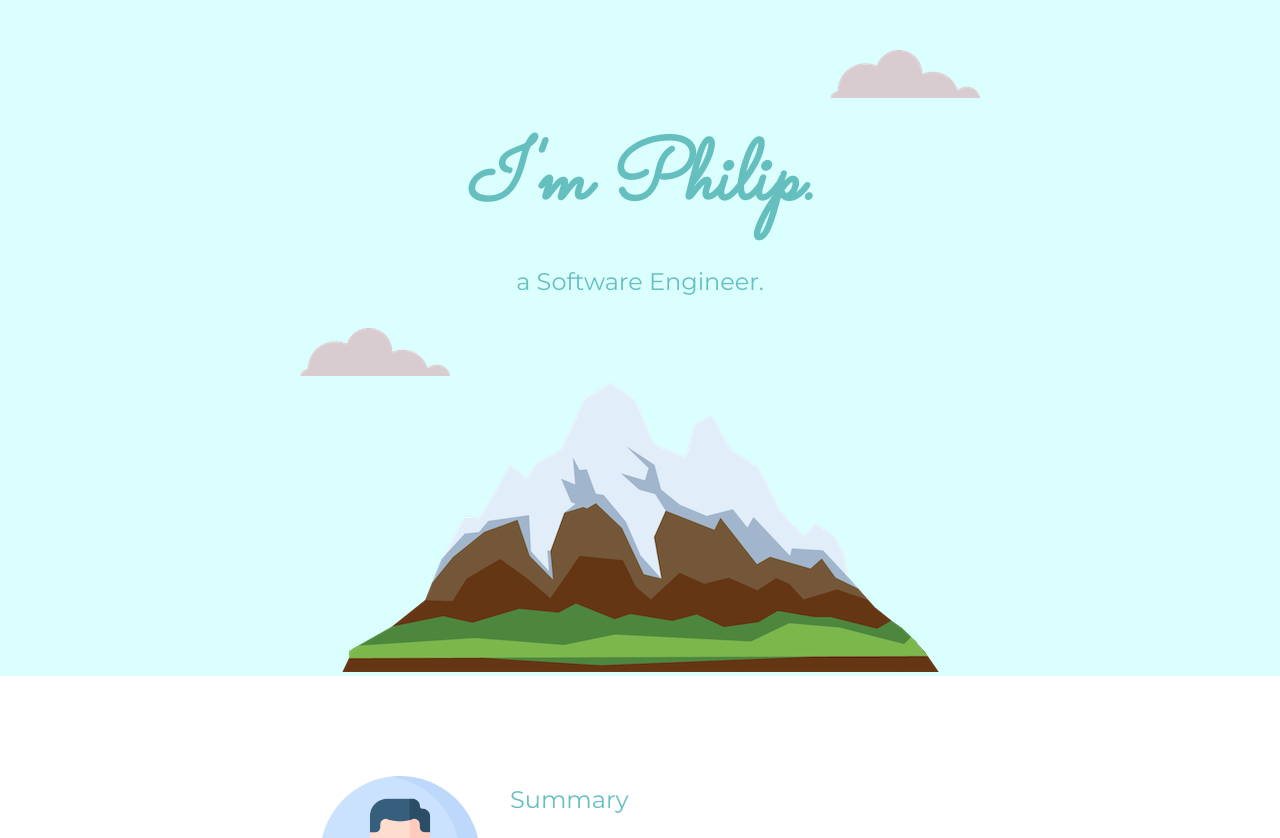
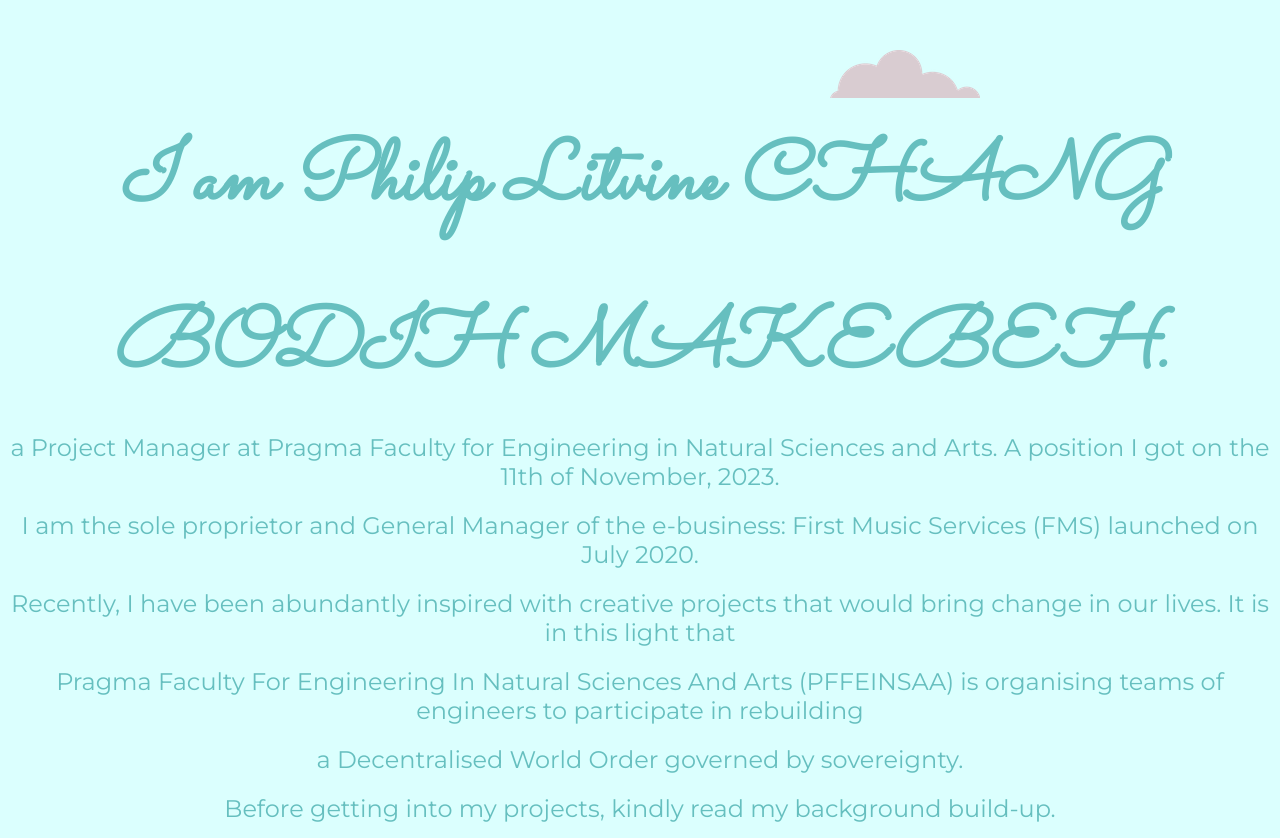
Before and after one commit to dphilipmakebeh/portfolio, a plain HTML site: page index2.html in a window 1280 px wide. Shown: the top 838 px of the page. Drawn offline with Linux system fonts and the light colour scheme.

Commit message:
Update and rename index.html to index2.html

```diff
--- a/index.html
+++ b/index2.html
@@ -12,8 +12,13 @@
     <body>
         <div class="div-intro">
             <img class="top-cloud" src="images/cloud.png" alt="cloud" />
-            <h1><em>I'm Philip.</em></h1>
-            <h2>a Software Engineer.</h2>
+            <h1><em>I am Philip Litvine CHANG BODIH MAKEBEH.</em></h1>
+            <h2>a Project Manager at Pragma Faculty for Engineering in Natural Sciences and Arts. A position I got on the 11th of November, 2023.</h2>
+            <h2>I am the sole proprietor and General Manager of the e-business: First Music Services (FMS) launched on July 2020.</h2>
+            <h2>Recently, I have been abundantly inspired with creative projects that would bring change in our lives. It is in this light that</h2>
+            <h2>Pragma Faculty For Engineering In Natural Sciences And Arts (PFFEINSAA) is organising teams of engineers to participate in rebuilding</h2>
+            <h2>a Decentralised World Order governed by sovereignty.</h2>
+            <h2>Before getting into my projects, kindly read my background build-up.</h2>
             <img class="bottom-cloud" src="images/cloud.png" alt="cloud" />
             <img class="mountain-img" src="images/mountain.png" alt="mountain" />
         </div>
@@ -174,6 +179,8 @@
             <a class="footer-link" href="linkedin.com/in/philip-makebeh-1404a9254">LinkedIn</a>
             <a class="footer-link" href="https://twitter.com/philipmakebeh">Twitter</a>
             <a class="footer-link" href="https://philipdev237.github.io/portfolio/">Website</a>
+            <a class="footer-link" href="https://philipdev237.github.io/portfolio/">makebehphilip@gmail.com</a>
+            <a class="footer-link" href="https://philipdev237.github.io/portfolio/">Address: San Francisco Hotel - Petit-To - Rail -Bonaberi - Douala - Cameroon - Africa</a>
             <p class="copyright">© Philip Litvine Chang Bodih MAKEBEH.</p>
         </div>
     </body>
```
